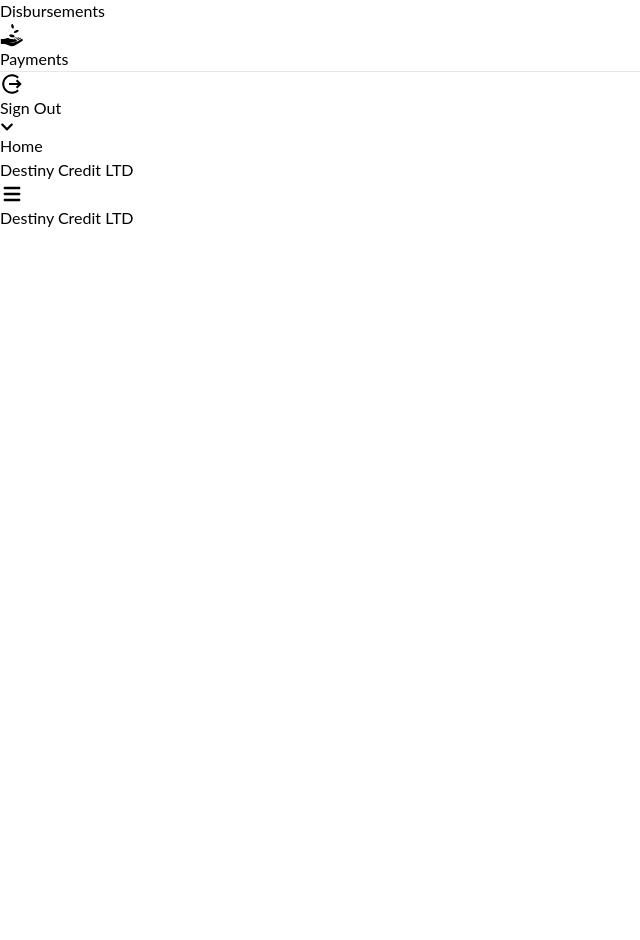
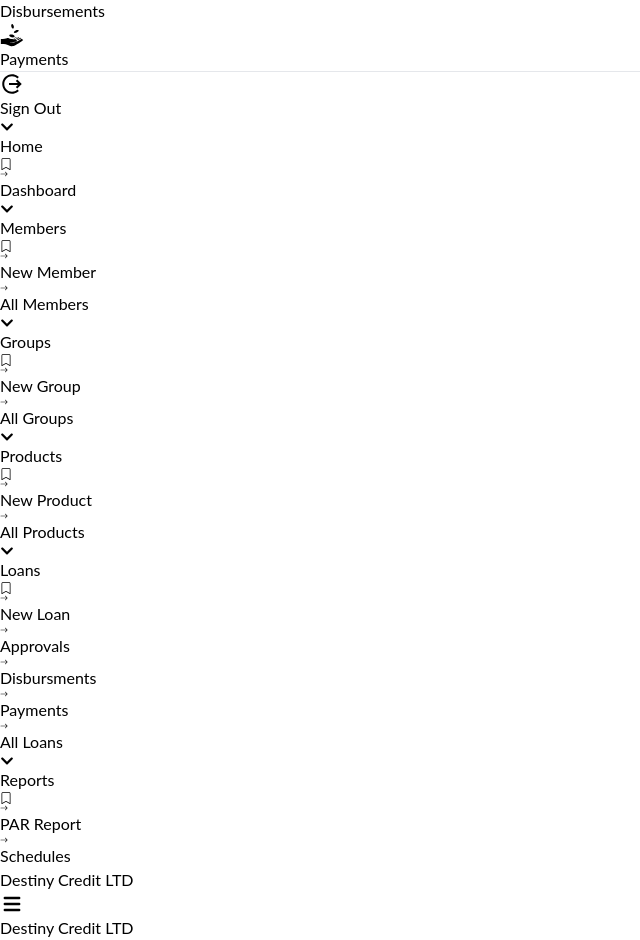
Before and after one commit to Pheon-Dev/destiny-credit, a Next.js app in the folder destiny-credit-frontend/: page / in a window 1280 px wide. Shown: the part 364-1304 px from the top of the page, without its empty margins (0-640 px from the left). Before the commit the page ends 800 px from the top, so only its background shows below. Built offline with nearby package versions, Linux system fonts and the light colour scheme.

Commit message:
ADD: Sidebar Navlinks

```diff
--- a/destiny-credit-frontend/components/SideBar.tsx
+++ b/destiny-credit-frontend/components/SideBar.tsx
@@ -8,14 +8,85 @@
   BsHash,
 } from "react-icons/bs";
 import { FaChevronDown, FaChevronRight, FaPlus } from "react-icons/fa";
+import { HashRouter as Router, NavLink } from "react-router-dom";
 
 type LinkProps = {
-  name: string;
-  url: string;
   title: string;
+  data: any;
 };
 
-const LinkDropDown = ({ name, url, title }: LinkProps) => {
+  const dashboard = [
+    {
+      name: "Dashboard",
+      url: "/",
+    },
+  ];
+
+const members = [
+  {
+    name: 'New Member',
+    url: '/member/create-member',
+  },
+  {
+    name: 'All Members',
+    url: '/member/',
+  },
+];
+const groups = [
+  {
+    name: 'New Group',
+    url: '/group/create-group',
+  },
+  {
+    name: 'All Groups',
+    url: '/group/groups',
+  },
+];
+const products = [
+  {
+    name: 'New Product',
+    url: '/loan/new-product',
+  },
+  {
+    name: 'All Products',
+    url: '/loan/products',
+  },
+];
+
+const loans = [
+  {
+    name: 'New Loan',
+    url: '/loan/create-loan',
+  },
+  {
+    name: 'Approvals',
+    url: '/loan/approvals',
+  },
+  {
+    name: 'Disbursments',
+    url: '/loan/disbursements',
+  },
+  {
+    name: 'Payments',
+    url: '/loan/payments',
+  },
+  {
+    name: 'All Loans',
+    url: '/loan/',
+  },
+];
+const reports = [
+  {
+    name: 'PAR Report',
+    url: '/report/par-report',
+  },
+  {
+    name: 'Schedules',
+    url: '/report/schedule-report',
+  },
+];
+
+const LinkDropDown = ({ title, data }: LinkProps) => {
   const [expanded, setExpanded] = useState(true);
 
   type ChevProps = {
@@ -36,18 +107,21 @@
     );
   };
 
-  const SideBarSelection = ({select}: DropProps) => (
+  const isNotActiveStyle = "dropdown-selection-text";
+  const isActiveStyle = "dropdown-selection-text text-cyan-500";
+
+  const SideBarSelection = ({ select }: DropProps) => (
     <div className="dropdown-selection">
       <BsArrowRight size="8" className="text-gray-800 m-2" />
       <h5 className="dropdown-selection-text">{select}</h5>
     </div>
-  )
+  );
 
   const SideBarBlock = () => (
     <div className="channel-block">
       <h5 className="channel-block-text">Destiny Credit LTD</h5>
     </div>
-  )
+  );
 
   return (
     <div className="dropdown mr-2">
@@ -56,8 +130,40 @@
         className="dropdown-header"
       >
         <ChevronIcon expand={expanded} />
-        <h5>{title}</h5>
+        <h5
+          className={
+            expanded ? "dropdown-header-text-selected" : "dropdown-header-text"
+          }
+        >
+          {title}
+        </h5>
+        {expanded ? (
+          <BsBookmark
+            size="12"
+            className="text-gray-500 text-opacity-80 my-auto ml-auto"
+          />
+        ) : (
+          <BsBookmarkFill
+            size="12"
+            className="text-gray-500 text-opacity-80 my-auto ml-auto"
+          />
+        )}
       </div>
+      {expanded &&
+        data.slice(0, data.length - 0).map((item: any) => (
+          <div key={item.name} className="dropdown-selection">
+            <BsArrowRight size="8" className="text-gray-400 m-2" />
+            <NavLink
+              to={item.url}
+              // onClick={handleCloseSideBar}
+              className={({ isActive }) =>
+                isActive ? isActiveStyle : isNotActiveStyle
+              }
+            >
+              {item.name}
+            </NavLink>
+          </div>
+        ))}
     </div>
   );
 };
@@ -66,7 +172,14 @@
   return (
     <div className="w-full h-full mr-0 m-0 ml-12 bg-gray-200 dark:bg-gray-800 overflow-hidden shadow-lg">
       <div className="channel-container">
-  <LinkDropDown name="Dashboard" url="/" title="Home" />
+      <Router>
+        <LinkDropDown title="Home" data={dashboard} />
+        <LinkDropDown title="Members" data={members} />
+        <LinkDropDown title="Groups" data={groups} />
+        <LinkDropDown title="Products" data={products} />
+        <LinkDropDown title="Loans" data={loans} />
+        <LinkDropDown title="Reports" data={reports} />
+      </Router>
       </div>
     </div>
   );
--- a/destiny-credit-frontend/package.json
+++ b/destiny-credit-frontend/package.json
@@ -26,6 +26,7 @@
     "@types/node": "18.0.1",
     "@types/react": "18.0.14",
     "@types/react-dom": "18.0.6",
+    "@types/react-router-dom": "^5.3.3",
     "autoprefixer": "^10.4.7",
     "eslint": "8.19.0",
     "eslint-config-next": "12.2.0",
```
Also changed, not shown: 1 other file (tests, documents, lock files or other folders). Lines whose indentation alone changed are shown as unchanged.
